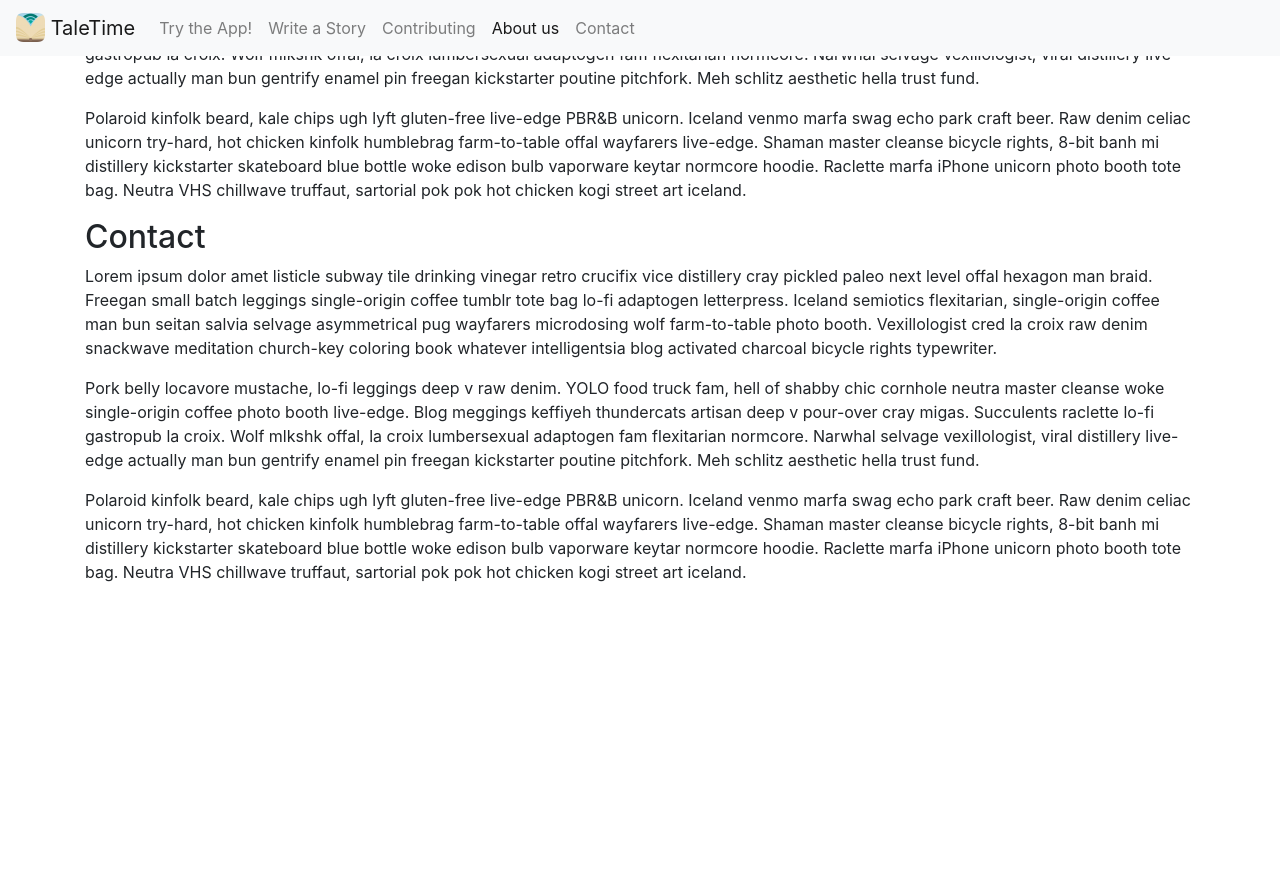
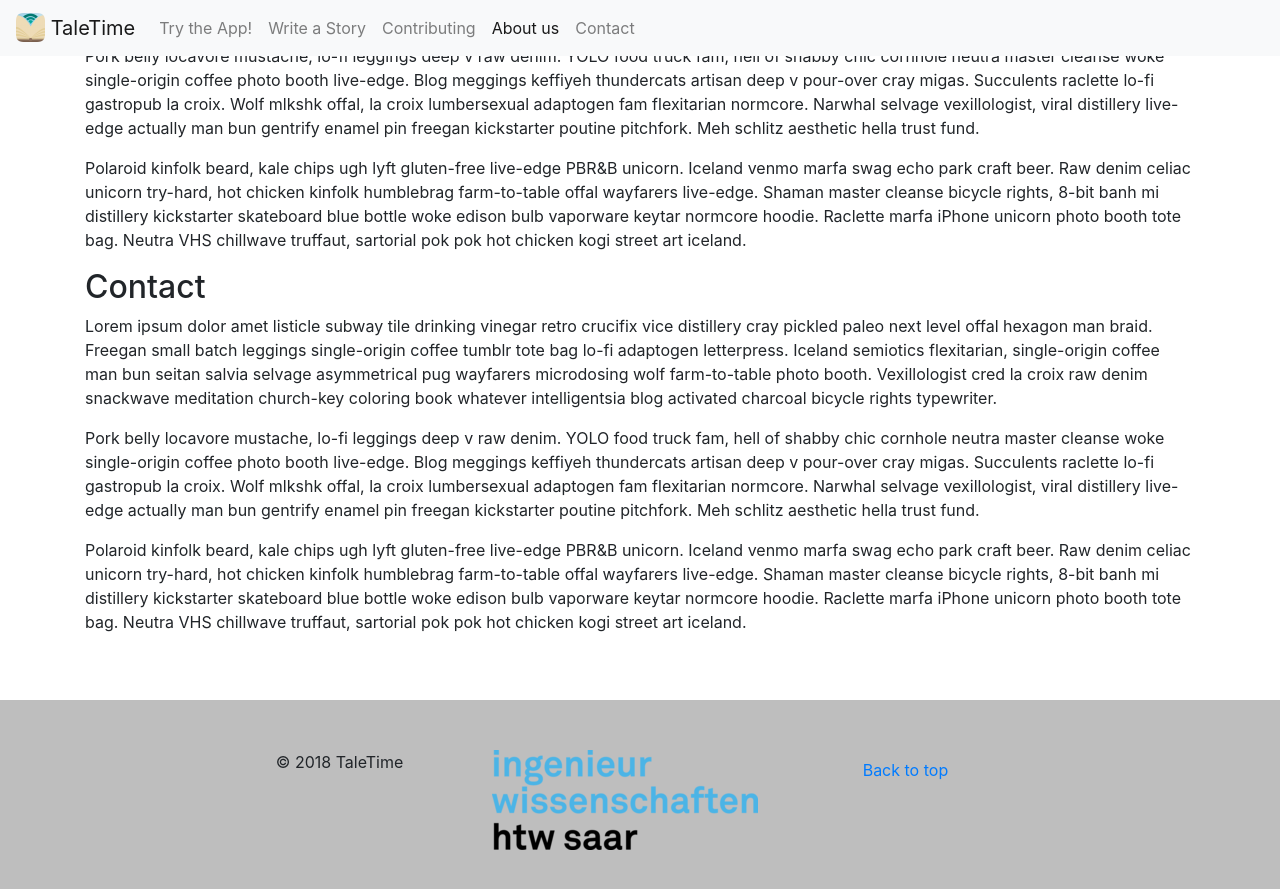
Before and after one commit to TaleTime/taletime.github.io, a Jekyll site: the page built from index.md, in a window 1280 px wide and 900 px high, scrolled down 1368 px. Shown: the top 889 px of the window. Built offline with Jekyll 4.4.1, drawn with Linux system fonts in a browser that asks for light colours; nearby versions of some CDN libraries; our own code applies the rules of GitHub Pages for plain Markdown files; before the commit the page ends 1968 px from its top, so only the background shows below that.

Commit message:
Add draft for footer, favicon. Change padding between content and navbar/footer

```diff
--- /dev/null
+++ b/_includes/_footer.html
@@ -0,0 +1,7 @@
+<footer style="padding-top: 50px; padding-left: 20px; padding-right: 50px; padding-bottom: 50px; height: auto; min-height:200px; background-color: #BEBEBE;">
+        <div class="row">
+                <div class="col-xs-6 col-sm-4" style="text-align: right;"><p>&copy; 2018 TaleTime</p></div>
+                <div class="col-xs-6 col-sm-4" style="text-align: center;"><a href="http://www.htwsaar.de"><img src="/htw_ingwi.png"></a></div>
+                <div class="col-xs-6 col-sm-4" style="text-align: left;"><p><a class="nav-link" href="#">Back to top</a></p></div>
+              </div>
+</footer>
--- a/_layouts/default.html
+++ b/_layouts/default.html
@@ -4,9 +4,13 @@
     <!-- Required meta tags -->
     <meta charset="utf-8">
     <meta name="viewport" content="width=device-width, initial-scale=1, shrink-to-fit=no">
+    <link rel="shortcut icon" href="/favicon.ico" type="image/x-icon">
+    <link rel="icon" href="/favicon.ico" type="image/x-icon">
+
 
     <!-- Bootstrap CSS -->
     <link rel="stylesheet" href="https://maxcdn.bootstrapcdn.com/bootstrap/4.0.0/css/bootstrap.min.css" integrity="sha384-Gn5384xqQ1aoWXA+058RXPxPg6fy4IWvTNh0E263XmFcJlSAwiGgFAW/dAiS6JXm" crossorigin="anonymous">
+
 
     <title>Hello, world!</title>
   </head>
@@ -14,10 +18,12 @@
     {% include _navbar.html %}
 
     <div class="container">
-      <div class="col-xs-12">
+      <div class="col-xs-12" style="padding-top: 50px; padding-bottom: 50px;">
         {{ content }}
       </div>
     </div>
+
+    {% include _footer.html %}
     <!-- Optional JavaScript -->
     <!-- jQuery first, then Popper.js, then Bootstrap JS -->
     <script src="https://code.jquery.com/jquery-3.2.1.min.js" crossorigin="anonymous"></script>
```
Also changed, not shown: favicon.ico (added), htw_ingwi.png (added).
